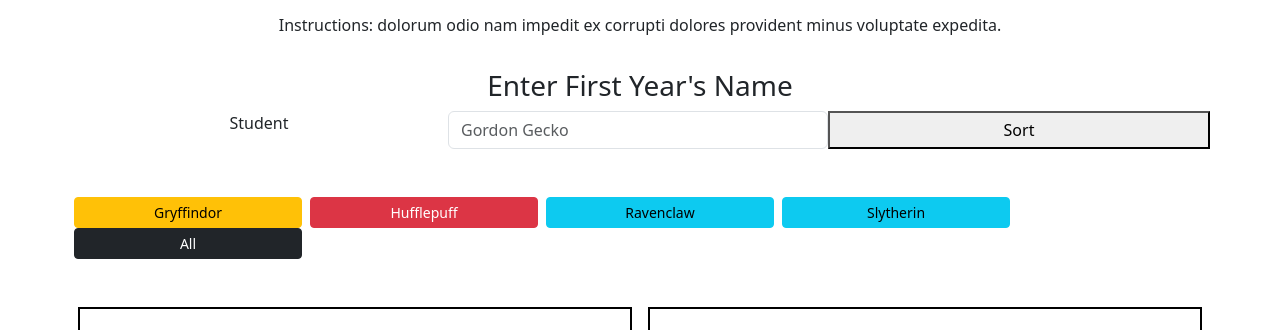
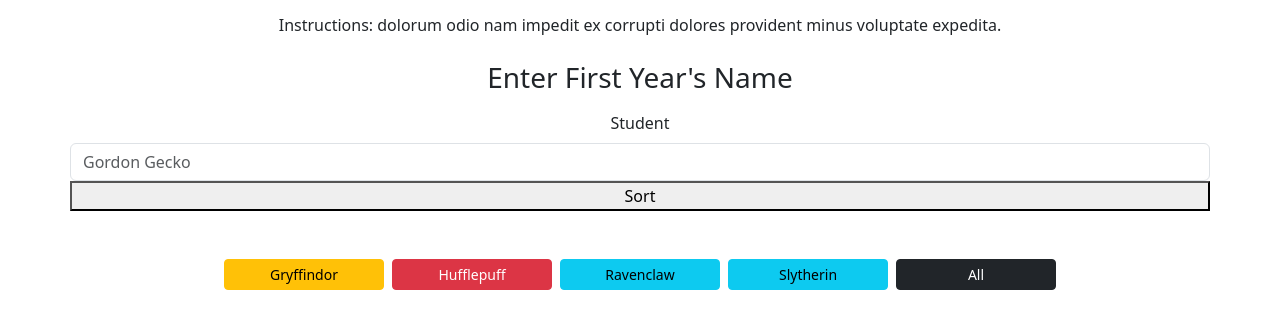
Before and after one commit to Gnashed/INDIVIDUAL-PROJECT-sorting-hat-v2, a website with bundled scripts: page index.html in a window 1280 px wide. Shown: the part 139-469 px from the top of the page. Built offline with nearby package versions, Linux system fonts and the light colour scheme.

Commit message:
Got the filter buttons to center on the page by using justify-content:center. Still working on getting the form elements to stay on one line and take up a certain amount of space.

```diff
--- a/index.html
+++ b/index.html
@@ -24,25 +24,25 @@
       <!-- ./HEADER -->
 
       <!-- Form -->
-      <section class="row mt-3">
-        <h3>Enter First Year's Name</h3>
-        <form class="container">
-          <div class="row">
-            <label for="student-name" class="form-label col">Student </label>
-            <input type="text" placeholder="Gordon Gecko" class="col form-control" id="student-name" required>
-            <button type="submit" class="col">Sort</button>
+      <section class="row">
+        <h3 class="mt-2">Enter First Year's Name</h3>
+        <form>
+          <div class="form-elements row mt-2">
+            <label for="student-name" class="form-label">Student </label>
+            <input type="text" placeholder="Gordon Gecko" class="form-control" id="student-name" required>
+            <button type="submit">Sort</button>
           </div>
         </form>
       </section>
       <!-- ./Form -->
 
       <!-- Filter Buttons -->
-        <section class="row row-cols-5 mt-5">
-          <button class="gryffindor-filter btn btn-warning btn-sm col mx-1">Gryffindor</button>
-          <button class="hufflepuff-filter btn btn-danger btn-sm col mx-1">Hufflepuff</button>
-          <button class="ravenclaw-filter btn btn-info btn-sm col mx-1">Ravenclaw</button>
-          <button class="slytherin-filter btn btn-info btn-sm col mx-1">Slytherin</button>
-          <button class="clear-filter btn btn-dark btn-sm col mx-1">All</button>
+        <section class="filter-buttons row row-cols-5 mt-5">
+          <button class="gryffindor-filter btn btn-warning btn-sm mx-1">Gryffindor</button>
+          <button class="hufflepuff-filter btn btn-danger btn-sm mx-1">Hufflepuff</button>
+          <button class="ravenclaw-filter btn btn-info btn-sm mx-1">Ravenclaw</button>
+          <button class="slytherin-filter btn btn-info btn-sm mx-1">Slytherin</button>
+          <button class="clear-filter btn btn-dark btn-sm mx-1">All</button>
         </section>
       <!-- ./Filter Buttons -->
 
--- a/main.css
+++ b/main.css
@@ -1,3 +1,14 @@
 .classroom-col, .expelled-classroom-col {
   border: 2px solid black;
 }
+
+/* form {
+  border: 2px solid black;
+} */
+.filter-buttons button {
+  width: 10rem;
+}
+.filter-buttons {
+  display: flex;
+  justify-content: center;
+}
```
